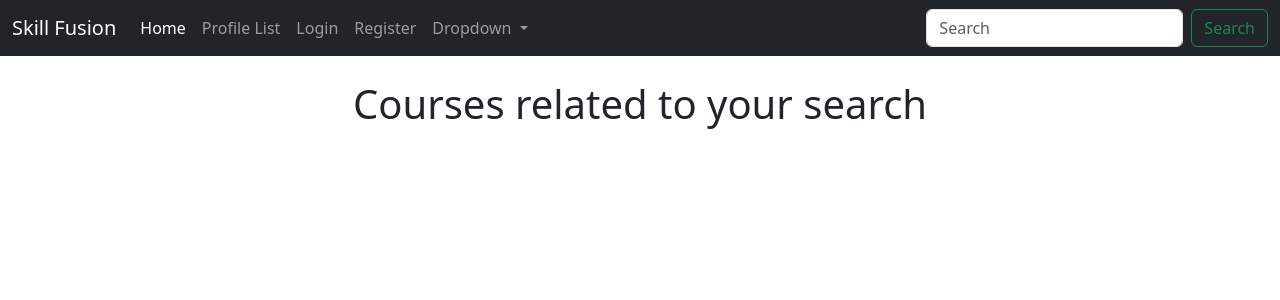
After one commit to LRyder17/back-end-skillfusion, a Django app: page /search_courses/ in a window 1280 px wide. The commit adds this page. Shown: the top 300 px of the page. Run offline with Django 4.2, Linux system fonts and the light colour scheme.

Commit message:
adds a my courses page

```diff
--- a/accounts/templates/navbar.html
+++ b/accounts/templates/navbar.html
@@ -28,8 +28,9 @@
             <a class="nav-link"
             href="{% url 'login' %}">Login</a>
           </li>
-          <a class="nav-link"
-            href="{% url 'register' %}">Register</a>
+          <li class="nav-item">
+            <a class="nav-link"
+              href="{% url 'register' %}">Register</a>
           </li>
           {% endif %}
 
@@ -45,10 +46,11 @@
             </ul>
           </li>
         </ul>
-        <form class="d-flex" role="search">
-          <input class="form-control me-2" type="search" placeholder="Search" aria-label="Search">
+        <form class="d-flex" method="POST" action="{% url 'search_courses' %}" role="search"> <!-- Fixed action attribute -->
+          {% csrf_token %}
+          <input class="form-control me-2" type="search" placeholder="Search" aria-label="Search" name="query"> <!-- Added name attribute -->
           <button class="btn btn-outline-success" type="submit">Search</button>
-        </form>
+      </form>
       </div>
     </div>
   </nav>
--- /dev/null
+++ b/accounts/templates/search_courses.html
@@ -0,0 +1,7 @@
+{% extends 'base.html' %}
+
+{% block content %}
+<center>
+    <h1> Courses related to your search </h1>
+
+{% endblock %}
--- a/accounts/urls.py
+++ b/accounts/urls.py
@@ -14,8 +14,10 @@ urlpatterns = [
     path('create_course/', views.create_course, name='create_course'),
     path('courses/', views.course_list, name='course_list'),
     path('courses/<int:pk>/', views.course_detail, name='course_detail'),
-    # path('courses/subject/<str:subject>/', views.courses_by_subject, name='courses_by_subject'),
-
+    path('courses/subject/<str:subject>/', views.courses_by_subject, name='courses_by_subject'),
+    path('courses/category/<int:category_id>/', views.courses_by_category, name='courses_by_category'),
+    path('search_courses/', views.search_courses, name='search_courses'),
+    path('my_courses/', views.my_courses, name='my_courses'),
 ]
     # path('courses/<int:course_id>/add_to_calendar/', add_course_to_calendar, name='add_to_calendar'),
 
--- a/accounts/views.py
+++ b/accounts/views.py
@@ -127,6 +127,26 @@ def course_list(request):
     course_list = Course.objects.all()
     return render(request, 'course_list.html', {'course_list': course_list})
 
+def courses_by_subject(request, subject):
+    course_list = Course.objects.filter(subject=subject)
+    return render(request, 'course_list.html', {'course_list': course_list})
+
+def courses_by_category(request, category_id):
+    course_list = Course.objects.filter(category_id=category_id)
+    return render(request, 'course_list.html', {'course_list': course_list})
+
+def my_courses(request):
+    if request.user.is_authenticated:
+        enrollments = Enrollment.objects.filter(student=request.user)
+        course_list = [enrollment.course for enrollment in enrollments]
+        return render(request, 'course_list.html', {'course_list': course_list})
+    else:
+        messages.success(request,("You must be logged in to view your courses!"))
+        return redirect('login')
+
+
+def search_courses(request):
+    return render(request, 'search_courses.html', {})
 
 def oauth2callback(request):
     auth_code = request.GET.get('code')
```
